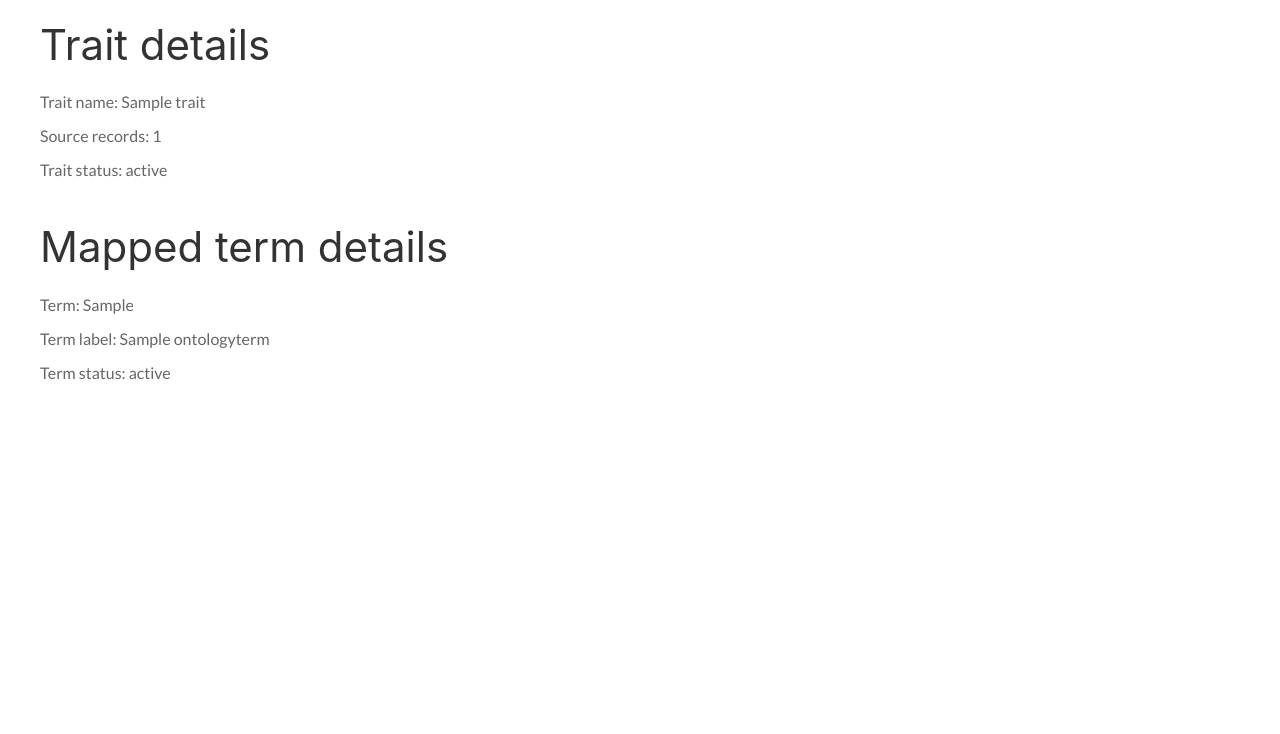
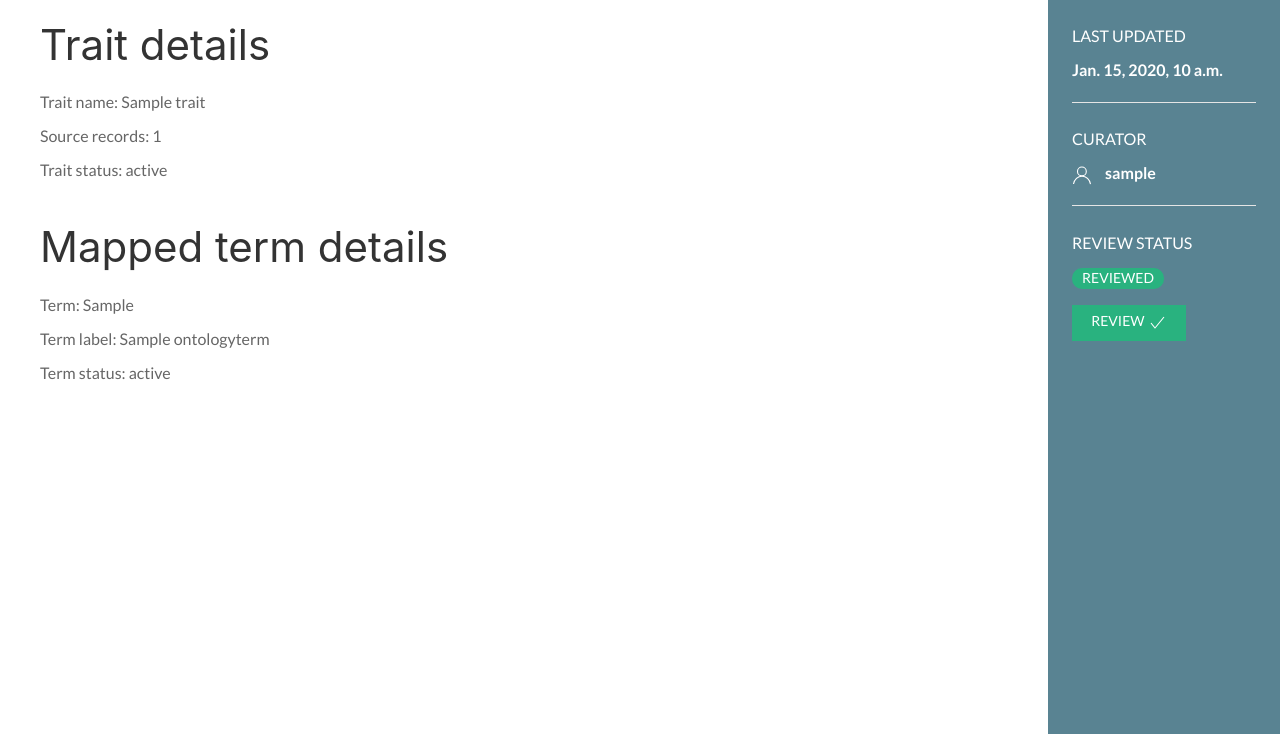
Before and after one commit to EBIvariation/trait-curation, a Django app: page /traits/1/ in a window 1280 px wide. Shown: the part 66-800 px from the top of the page. Run offline with Django 3.2, Linux system fonts and the light colour scheme; tables that the repository leaves empty hold one stand-in row (values such as "Sample post"); style sheets or scripts are compiled from the project's sources; some libraries are stand-ins or nearby versions.

Commit message:
WIP: Create trait sidebar

```diff
--- a/traitcuration/static/styles/components/buttons/_buttons.scss
+++ b/traitcuration/static/styles/components/buttons/_buttons.scss
@@ -1,5 +1,16 @@
 @import "../../utilities/variables";
 
+.button {
+  box-shadow: 2px 2px rgba(0, 0, 0, 0.1) !important;
+
+  &--success {
+    background-color: $color-success !important;
+
+    &:active {
+      background-color: darken($color-success, 5%) !important;
+    }
+  }
+}
 .button-outlined {
   background-color: white !important;
   color: $color-gray;
--- a/traitcuration/static/styles/layout/layout.scss
+++ b/traitcuration/static/styles/layout/layout.scss
@@ -2,3 +2,4 @@
 
 @import "./footer/footer.scss";
 @import "./header/header.scss";
+@import "./sidebar/sidebar"
--- /dev/null
+++ b/traitcuration/static/styles/layout/sidebar/_sidebar.scss
@@ -0,0 +1,40 @@
+@import "../../utilities/variables";
+
+.sidebar {
+  position: fixed;
+  right: 0;
+  top: 66px;
+  bottom: 0;
+  overflow-x: hidden;
+  overflow-y: auto;
+  background-color: $color-secondary !important;
+  width: 14.5rem;
+  z-index: 1;
+
+  &__wrapper {
+    color: white !important;
+    padding: 1.5rem;
+    display: flex;
+    flex-direction: column;
+  }
+
+  &__section {
+    margin-bottom: 0.3rem;
+
+      &-title{
+        margin-bottom: 0.6rem !important;
+      }
+
+      &-text{
+        font-family: $lato-bold !important;
+      }
+
+      &-review-button {
+        display: flex !important;
+        padding: 0.5rem 1.2rem !important;
+        align-items: center !important;
+        margin-top: 1rem !important;
+      }
+  }
+
+}
--- a/traitcuration/static/styles/main.scss
+++ b/traitcuration/static/styles/main.scss
@@ -1,8 +1,8 @@
 /* Main file to import into the app */
 
+@import "./libraries/libraries";
 @import "./base/base";
 @import "./pages/pages";
 @import "./layout/layout.scss";
-@import "./libraries/libraries";
 @import "./utilities/utilities";
-@import "./components/components"
+@import "./components/components";
--- a/traitcuration/traits/templates/traits/trait_detail.html
+++ b/traitcuration/traits/templates/traits/trait_detail.html
@@ -5,6 +5,37 @@ Trait Detail
 {% endblock %}
 
 {% block content %}
+<aside class="sidebar">
+    <div class="sidebar__wrapper">
+        <div class="sidebar__section">
+            <p class="sidebar__section-title">LAST UPDATED</p>
+            <span class="sidebar__section-text"> {{trait.timestamp_updated}} </span>
+            <hr/>
+        </div>
+        <div class="sidebar__section">
+            {% if trait.current_mapping %}
+            <p class="sidebar__section-title">CURATOR</p>
+            <span uk-icon="user" class="uk-margin-small-right"></span>
+            <span class="sidebar__section-text"> {{trait.current_mapping.curator}} </span>
+            <hr/>
+            {% endif %}
+        </div>
+        <div class="sidebar__section">
+            {% if trait.current_mapping %}
+            <p class="sidebar__section-title">REVIEW STATUS</p>
+            {% if trait.current_mapping.is_reviewed %}
+            <span class="uk-label label--success"> REVIEWED</span>
+            {% else %}
+            <span class="uk-label label--warning"> IN REVIEW </span>
+            {% endif %}
+            <button class="uk-button button--success sidebar__section-review-button">
+                <span uk-icon="check"> REVIEW </span>
+            </button>
+            {% endif %}
+        </div>
+    </div>
+</aside>
+
 <div class="uk-container uk-container-xlarge">
     <h1>Trait details</h1>
     <ul class="uk-list">
--- a/traitcuration/traits/templatetags/trait_filters.py
+++ b/traitcuration/traits/templatetags/trait_filters.py
@@ -5,7 +5,6 @@ register = template.Library()
 
 @register.filter
 def get_dict_item(dictionary, key):
-    print(key)
     attribute_dict = dictionary.get(key)
     return attribute_dict['class']
 
```
